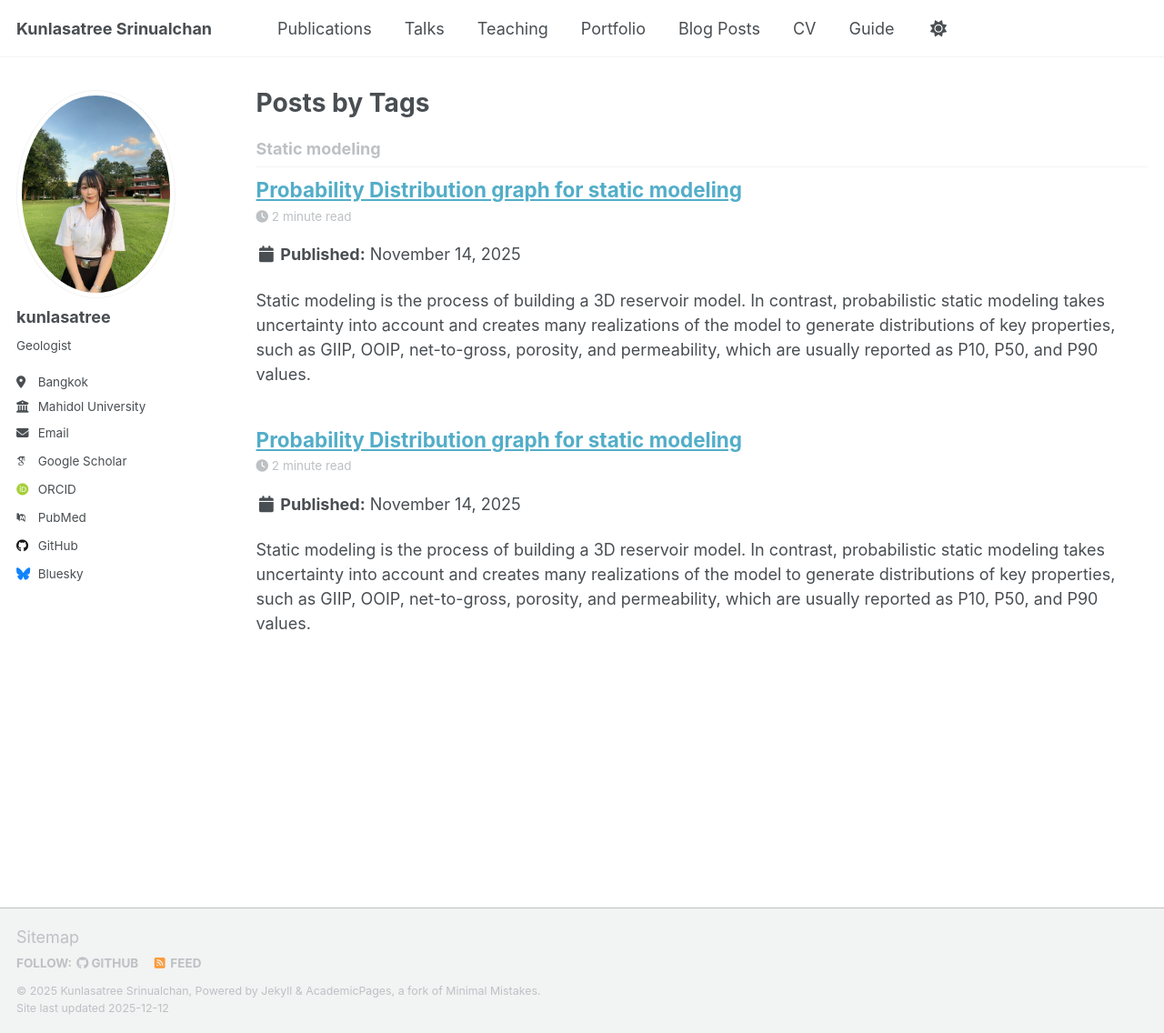
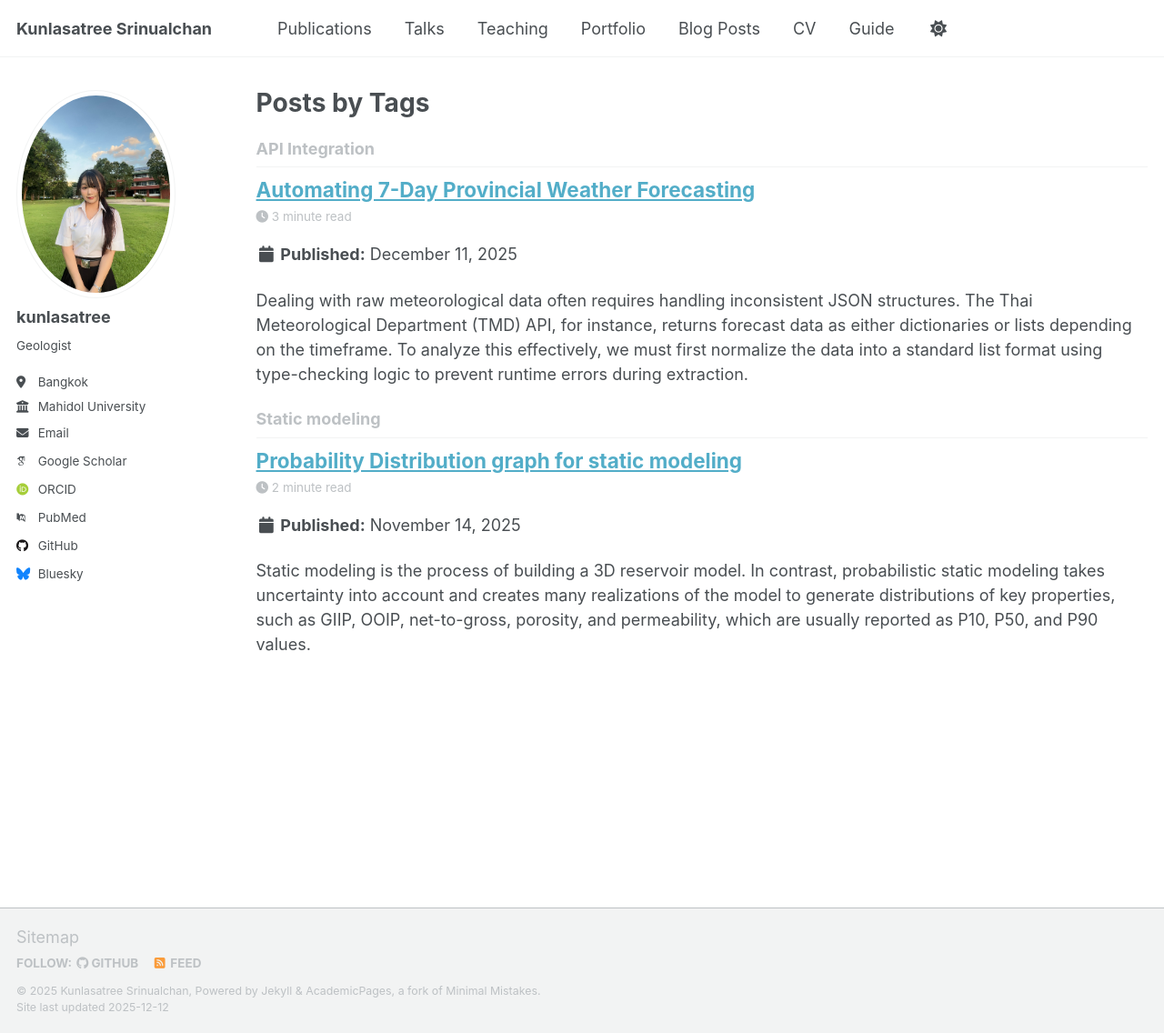
Before and after one commit to kunlasatree2332/kunlasatree2332.github.io, a Jekyll site: the page built from _pages/tag-archive.html, in a window 1280 px wide and 1136 px high. Shown: the whole window at 91% size. Built offline with Jekyll 4.4.1, drawn with Linux system fonts in a browser that asks for light colours; some web fonts are replaced; a script that is not in the unit is left out; part of the change alters nothing that is shown.

Commit message:
Update 2013-08-14-blog-post-2.md

```diff
--- a/_posts/2013-08-14-blog-post-2.md
+++ b/_posts/2013-08-14-blog-post-2.md
@@ -1,93 +1,154 @@
 ---
-title: 'Probability Distribution graph for static modeling'
-date: 2025-11-14
-permalink: /posts/2013/08/blog-post-2/
+title: 'Automating 7-Day Provincial Weather Forecasting'
+date: 2025-12-11
+permalink: /posts/weather-api-normalization
 tags:
-  - Static modeling
+  - API Integration
 ---
 
-Static modeling is the process of building a 3D reservoir model. In contrast, probabilistic static modeling takes uncertainty into account and creates many realizations of the model to generate distributions of key properties, such as GIIP, OOIP, net-to-gross, porosity, and permeability, which are usually reported as P10, P50, and P90 values.
+Dealing with raw meteorological data often requires handling inconsistent JSON structures. The Thai Meteorological Department (TMD) API, for instance, returns forecast data as either dictionaries or lists depending on the timeframe. To analyze this effectively, we must first normalize the data into a standard list format using type-checking logic to prevent runtime errors during extraction.
 
-When we calculate volumetrics using a probabilistic approach, we obtain many possible volume values. By plotting these results on a probability distribution graph, we can identify representative values for each probability level, such as P10, P50, and P90.
+By extracting the max_temp values for specific provinces, we can plot linear trends over a 7-day period. Furthermore, merging this forecast data with GeoJSON files allows for the creation of provincial heatmaps, visually identifying which regions in Thailand will experience peak temperatures in the coming week.
 
-<img width="974" height="605" alt="image" src="https://github.com/user-attachments/assets/2ff3db10-06b7-4337-83ca-64709a9a7044" />
+<img width="982" height="493" alt="image" src="https://github.com/user-attachments/assets/cf030d66-712c-49eb-b701-e1e4d4e88672" />
+
+<img width="648" height="974" alt="image" src="https://github.com/user-attachments/assets/b5c03c56-c61b-45ae-91ab-6a41c3c4bfca" />
+
+
 
 ---python
-import numpy as np
+import requests
 import pandas as pd
 import matplotlib.pyplot as plt
+import geopandas as gpd
 
-# 1) Read GIIP File
-# If it is a .csv file, use read_csv instead
-df = pd.read_csv("GIIP.csv")
+# ==========================================
+# 1. API Configuration
+# ==========================================
+UID = "api"             # Replace with your actual UID
+UKEY = "api12345"       # Replace with your actual UKEY
+BASE_URL = "http://data.tmd.go.th/api"
 
-# Combine values from all desired columns
-cols = ["Short Range", "Medium Range", "Long Range"]
-giip = df[cols].values.flatten()      # Convert to 1D array
-giip = giip[~np.isnan(giip)]         # Remove NaN values if they exist
+def get_tmd_data(endpoint):
+    url = f"{BASE_URL}/{endpoint}"
+    params = {'uid': UID, 'ukey': UKEY, 'format': 'json'}
+    try:
+        # Added a slightly longer timeout just in case
+        response = requests.get(url, params=params, timeout=20)
+        return response.json()
+    except Exception as e:
+        print(f"Error fetching data: {e}")
+        return None
 
-# 2) Prepare data for plotting
-giip_sorted = np.sort(giip)          # Sort from low to high
-n = len(giip_sorted)
+def process_forecast_7days():
+    print("\n--- Fetching 7-Day Weather Forecast (Final Fix) ---")
+    data = get_tmd_data("WeatherForecast7Days/v2")
 
-# Use empirical CDF and reverse it to get "probability of exceedance"
-ranks = np.arange(1, n + 1)
-p_cdf = ranks / (n + 1)              # 0–1 (Bottom up)
-p_exceed = 1 - p_cdf                 # 1–0 (Like the example graph)
+    if not data: return
 
-# 3) Find P90, P50, P10
-#    (Using general reserve volume survey definition)
-#    P90 = 10th percentile
-#    P50 = 50th percentile
-#    P10 = 90th percentile
-P90_val = np.quantile(giip_sorted, 0.10)
-P50_val = np.quantile(giip_sorted, 0.50)
-P10_val = np.quantile(giip_sorted, 0.90)
+    # 1. Unwrap the outer layer
+    if 'WeatherForecast7Days' in data:
+        data = data['WeatherForecast7Days']
 
-print(f"P90 GIIP ≈ {P90_val:.1f} BSCF")
-print(f"P50 GIIP ≈ {P50_val:.1f} BSCF")
-print(f"P10 GIIP ≈ {P10_val:.1f} BSCF")
+    # 2. Extract Provinces
+    provinces = data.get('Provinces', {}).get('Province', [])
+    # Handle single item return (dict) by converting to list
+    if isinstance(provinces, dict): provinces = [provinces]
 
-# 4) Plot the graph as in the figure
+    print(f"Found data for {len(provinces)} provinces")
 
-fig, ax = plt.subplots(figsize=(8, 5))
+    map_data = []
+    target_province = "Bangkok"
+    graph_dates = []
+    graph_temps = []
 
-# GIIP vs probability points
-ax.scatter(giip_sorted, p_exceed, s=20)
+    for prov in provinces:
+        prov_name = prov.get('ProvinceNameEnglish', '')
+        forecast_data = prov.get('SevenDaysForecast', {})
 
-# Horizontal lines for different P levels
-ax.axhline(0.90, color="blue",  linestyle="--", linewidth=1)
-ax.axhline(0.50, color="red",   linestyle="--", linewidth=1)
-ax.axhline(0.10, color="purple",linestyle="--", linewidth=1)
+        # ========================================================
+        # CRITICAL FIX: Normalize data to a List regardless of input format
+        # ========================================================
+        daily_forecasts = []
 
-# Vertical lines for representative GIIP P values
-ax.axvline(P90_val, color="blue",  linestyle="--", linewidth=1)
-ax.axvline(P50_val, color="red",   linestyle="--", linewidth=1)
-ax.axvline(P10_val, color="purple",linestyle="--", linewidth=1)
+        # Case A: Data received as a Dictionary (Column-oriented / Split arrays)
+        # This matches the XML structure you encountered
+        if isinstance(forecast_data, dict):
+            # Extract lists of dates and temperatures
+            dates = forecast_data.get('ForecastDate', [])
+            temps = forecast_data.get('MaximumTemperature', [])
 
-# Arrows (vertical) pointing down to the x-axis
-ax.annotate("", xy=(P90_val, 0.0),  xytext=(P90_val, 0.90),
-            arrowprops=dict(arrowstyle="->", color="blue"))
-ax.annotate("", xy=(P50_val, 0.0),  xytext=(P50_val, 0.50),
-            arrowprops=dict(arrowstyle="->", color="red"))
-ax.annotate("", xy=(P10_val, 0.0),  xytext=(P10_val, 0.10),
-            arrowprops=dict(arrowstyle="->", color="purple"))
+            # If there is only one day, API returns a String; convert to List
+            if not isinstance(dates, list): dates = [dates]
+            if not isinstance(temps, list): temps = [temps]
 
-# Add labels
-ax.set_title("A-01", fontsize=16)
-ax.set_xlabel("GIIP (BSCF)")
-ax.set_ylabel("Probability of Exceedance")
+            # Zip them together to create a standard List of Dictionaries
+            for d, t in zip(dates, temps):
+                daily_forecasts.append({'date': d, 'max_temp': t})
 
-# Legend similar to the figure
-from matplotlib.lines import Line2D
-legend_lines = [
-    Line2D([0], [0], color="blue",  lw=2),
-    Line2D([0], [0], color="red",   lw=2),
-    Line2D([0], [0], color="purple",lw=2),
-]
-ax.legend(legend_lines, ["P90", "P50", "P10"], loc="lower right")
+        # Case B: Data received as a standard List (Row-oriented)
+        # Included in case API structure changes
+        elif isinstance(forecast_data, list):
+            for item in forecast_data:
+                daily_forecasts.append({
+                    'date': item.get('ForecastDate'),
+                    'max_temp': item.get('MaximumTemperature')
+                })
 
-ax.grid(True)
-plt.tight_layout()
-plt.show()
+        # ========================================================
+
+        if not daily_forecasts: continue
+
+        # --- Prepare map data (using tomorrow's data = index 0) ---
+        tomorrow = daily_forecasts[0]
+        try:
+            t_val = float(tomorrow['max_temp'])
+        except:
+            t_val = 0
+        map_data.append({'province': prov_name, 'max_temp': t_val})
+
+        # --- Prepare graph data (Target province only) ---
+        if prov_name == target_province:
+            for day in daily_forecasts:
+                try:
+                    g_temp = float(day['max_temp'])
+                    graph_dates.append(day['date'])
+                    graph_temps.append(g_temp)
+                except:
+                    continue
+
+    # -------------------------------------------------------
+    # Plotting Section
+    # -------------------------------------------------------
+    # 1. Line Graph
+    if graph_dates:
+        plt.figure(figsize=(10, 5))
+        plt.plot(graph_dates, graph_temps, marker='o', color='orange')
+        plt.title(f"7-Day Forecast: {target_province}")
+        plt.ylabel("Temp (C)")
+        plt.grid()
+        plt.show()
+        print(f"Graph generated successfully!")
+    else:
+        print(f"Graph data not found (Please check 'target_province' name)")
+
+    # 2. Map
+    try:
+        th_geo_url = "https://raw.githubusercontent.com/apisit/thailand.json/master/thailand.json"
+        gdf = gpd.read_file(th_geo_url)
+        df = pd.DataFrame(map_data)
+
+        if not df.empty:
+            merged = gdf.merge(df, left_on='name', right_on='province', how='left')
+            fig, ax = plt.subplots(1, 1, figsize=(8, 12))
+            merged.plot(column='max_temp', ax=ax, legend=True, cmap='coolwarm',
+                        missing_kwds={'color': 'lightgrey'})
+            plt.title("Thailand Forecast Map")
+            plt.show()
+            print("Map generated successfully!")
+    except Exception as e:
+        print(f"Map Error: {e}")
+
+if __name__ == "__main__":
+    process_forecast_7days()
 ------
```
